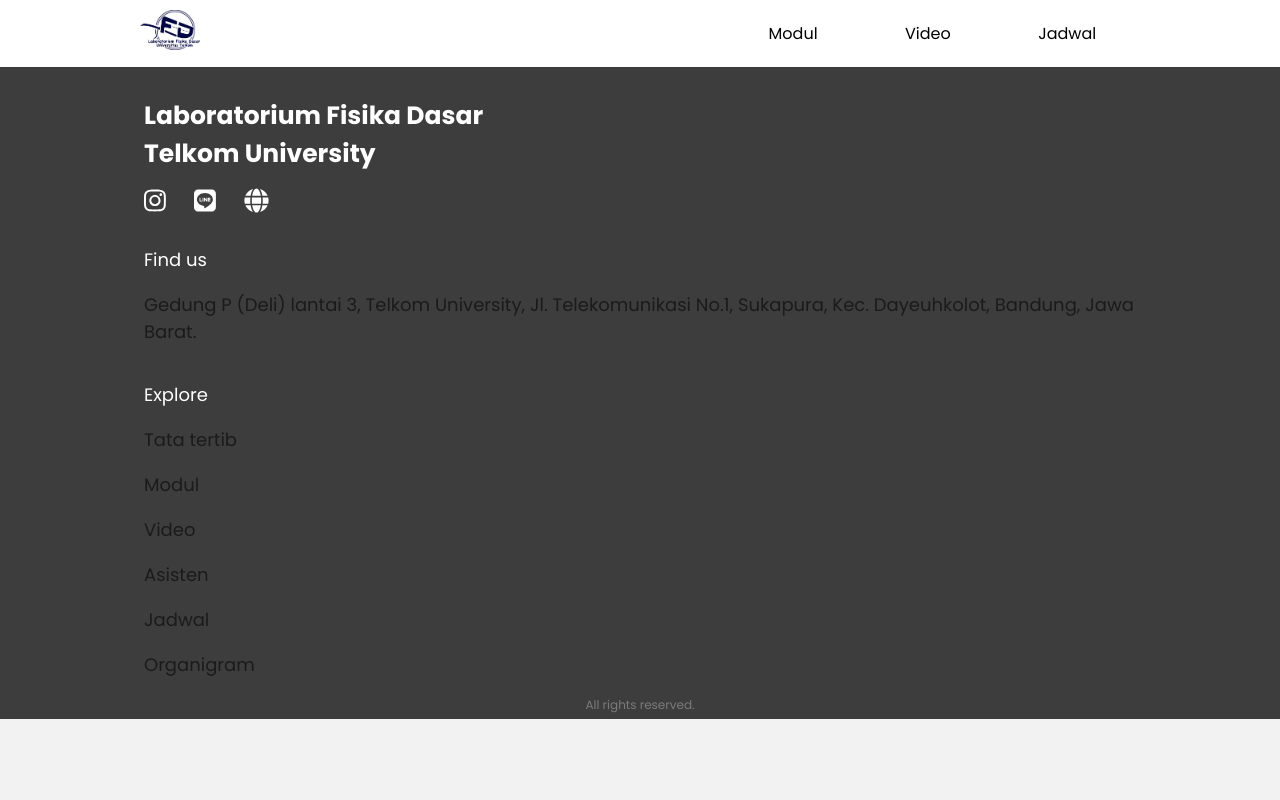
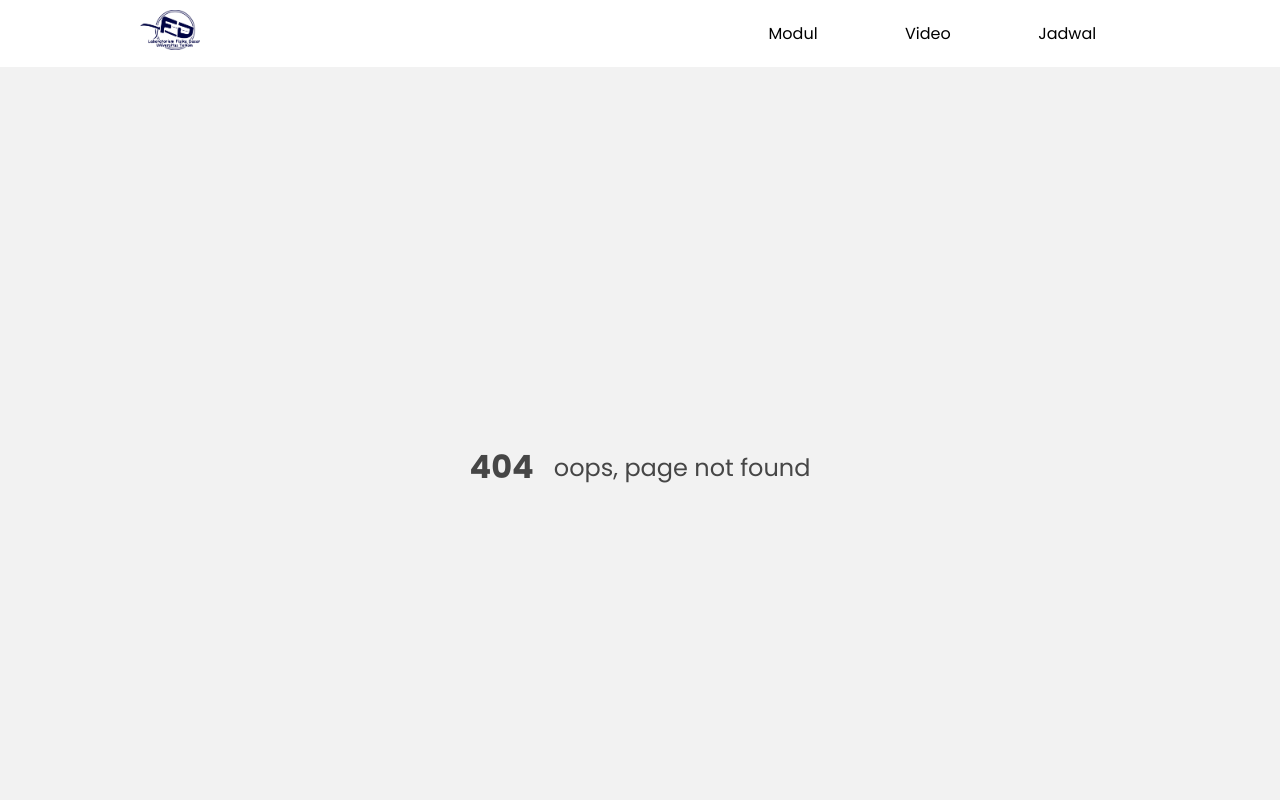
Before and after one commit to izzuzantyaf/fisdasweb, a React (Create React App) app: page /404 in a window 1280 px wide. Shown: the top 800 px of the page. Built offline with nearby package versions, Linux system fonts and the light colour scheme.

Commit message:
add not found page

```diff
--- a/package.json
+++ b/package.json
@@ -17,7 +17,7 @@
     "react-scripts": "3.4.1"
   },
   "scripts": {
-    "start": "react-scripts start",
+    "start": "CI= react-scripts start",
     "build": "react-scripts build",
     "test": "react-scripts test",
     "eject": "react-scripts eject"
--- a/src/App.jsx
+++ b/src/App.jsx
@@ -1,5 +1,5 @@
 import React from 'react'
-import { BrowserRouter as Router, Route } from 'react-router-dom'
+import { BrowserRouter as Router, Route, Switch, Redirect } from 'react-router-dom'
 import './App.css'
 
 import Navbar from './components/navbar/navbar'
@@ -9,6 +9,7 @@
 import Assistants from './components/assistants/assistants'
 import Handouts from './components/handouts/handouts'
 import Footer from './components/footer/footer'
+import NotFoundPage from './components/not-found-page/not-found-page'
 
 import { library } from '@fortawesome/fontawesome-svg-core'
 import { fab } from '@fortawesome/free-brands-svg-icons'
@@ -43,8 +44,11 @@
       <div>
         <Router>
           <Route path="/" render={() => (<Navbar />)} />
-          <Route exact path="/" render={() => (<Hero />)} />
-          <Route exact path="/" render={() => (<Menu />)} />
+          <Switch>
+            <Route exact path="/">
+              <Hero />
+              <Menu />
+            </Route>
             <Route path="/practicum-video" render={() => (
               <PracticumVideo />
             )} />
@@ -54,6 +58,9 @@
             <Route path="/handout" render={() => (
               <Handouts />
             )} />
+            <Route path="/404" render={() => (<NotFoundPage />)} />
+            <Redirect to="/404" />
+          </Switch>
           <Route path="/" render={() => (<Footer />)} />
         </Router>
       </div>
--- a/src/components/footer/footer.css
+++ b/src/components/footer/footer.css
@@ -25,17 +25,7 @@
 }
 
 .footer .container .section2 {
-    margin-top: 15px;
-    display: flex;
-    flex-direction: column;
-}
-
-.footer .container .section2 .find-us {
-    flex-grow: 1;
-}
-
-.footer .container .section2 .explore {
-    flex-grow: 2;
+    margin-top: 30px;
 }
 
 .footer .container .section2 .title {
@@ -46,19 +36,24 @@
 .footer .container .section2 .find-us .address {
     font-size: 18px;
     font-weight: normal;
-    color: #1b1b1b;
+    color: #7a7a7a;
+}
+
+.footer .container .section2 .explore {
+    margin-top: 60px;
 }
 
 .footer .container .section2 .explore .footer-menu-list {
     font-size: 18px;
     font-weight: normal;
-    color: #1b1b1b;
+    color: #7a7a7a;
 }
 
 .footer .container .credits {
     color: #7B7B7B;
     font-size: 12px;
     text-align: center;
+    margin-top: 50px;
 }
 
 /* Extra small devices (portrait phones, less than 576px)
@@ -76,6 +71,10 @@
     .footer .container .section1 .title {
         font-size: 25px;
     }
+
+    .footer .container .section2 .find-us {
+        width: 75%;
+    }
 }
 
 /* Large devices (desktops, 992px and up) */
--- a/src/components/footer/footer.jsx
+++ b/src/components/footer/footer.jsx
@@ -4,7 +4,7 @@
 
 import { FontAwesomeIcon } from '@fortawesome/react-fontawesome'
 
-import { socialMedia } from '../../contents/assests'
+import socialMedia from '../../contents/social-media'
 import { menu as menuArr } from '../../contents/menu'
 
 class Footer extends React.Component {
@@ -12,7 +12,7 @@
     render() {
         const socmedList = socialMedia.map(socmed => <FontAwesomeIcon icon={socmed.icon} />)
         const menuList = menuArr.map(menu =>
-            <p><Link to={menu.link} style={{ textDecoration: 'none', color: '#1b1b1b' }}>{menu.name} </Link></p>)
+            <p><Link to={menu.link} style={{ textDecoration: 'none', color: '#7a7a7a' }}>{menu.name} </Link></p>)
 
         return (
             <footer className="footer">
--- /dev/null
+++ b/src/components/not-found-page/not-found-page.css
@@ -0,0 +1,36 @@
+.not-found {
+    min-height: 100vh;
+    display: flex;
+    flex-direction: column;
+    justify-content: center;
+    align-items: center;
+}
+
+.not-found .error-message {
+    font-size: 1.5rem;
+    color: rgb(70, 70, 70);
+    text-align: center;
+    display: flex;
+    align-items: center;
+    gap: 20px;
+}
+
+.not-found .error-message .main-message {
+    font-size: 2rem;
+    font-weight: bold;
+}
+
+/* Extra small devices (portrait phones, less than 576px)
+No media query for `xs` since this is the default in Bootstrap */
+
+/* Small devices (landscape phones, 576px and up) */
+@media (min-width: 576px) {}
+
+/* Medium devices (tablets, 768px and up) */
+@media (min-width: 768px) {}
+
+/* Large devices (desktops, 992px and up) */
+@media (min-width: 992px) {}
+
+/* Extra large devices (large desktops, 1200px and up) */
+@media (min-width: 1200px) {}
--- /dev/null
+++ b/src/components/not-found-page/not-found-page.jsx
@@ -0,0 +1,22 @@
+import React from 'react'
+import './not-found-page.css'
+
+class NotFoundPage extends React.Component {
+
+    componentDidMount() {
+        window.scrollTo(0, 0)
+    }
+
+    render() {
+        return (
+            <section className="not-found">
+                <div className="error-message">
+                    <div className="main-message">404</div>
+                    <div>oops, page not found</div>
+                </div>
+            </section>
+        )
+    }
+}
+
+export default NotFoundPage
--- a/src/contents/assests.js
+++ b/src/contents/assests.js
@@ -5,17 +5,3 @@
         }
     }
 }
-
-export const socialMedia = [{
-        name: 'Instagram',
-        icon: ['fab', 'instagram']
-    },
-    {
-        name: 'Line',
-        icon: ['fab', 'line']
-    },
-    {
-        name: 'Website',
-        icon: 'globe'
-    },
-]
--- /dev/null
+++ b/src/contents/social-media.js
@@ -0,0 +1,17 @@
+const socialMedia = [{
+        name: 'Instagram',
+        icon: ['fab', 'instagram'],
+        link: 'https://instagram.com/labfisdas_telu'
+    },
+    {
+        name: 'Line',
+        icon: ['fab', 'line']
+    },
+    {
+        name: 'Website',
+        icon: 'globe',
+        link: 'https://labfisdas.netlify.app'
+    },
+]
+
+export default socialMedia
```
Also changed, not shown: 17 other files (tests, documents, lock files or other folders). Lines whose indentation alone changed are shown as unchanged.
